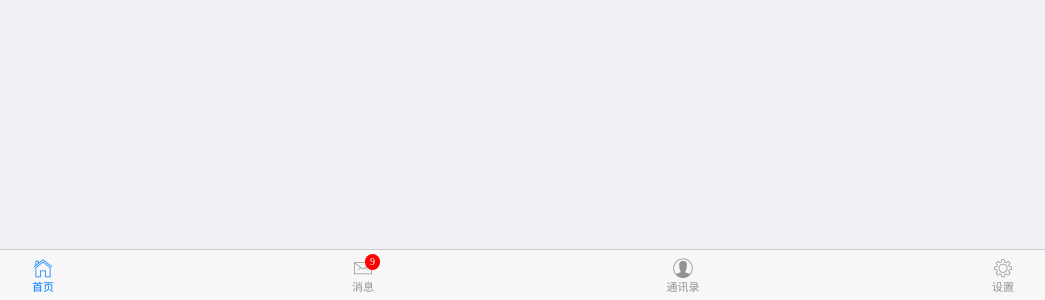
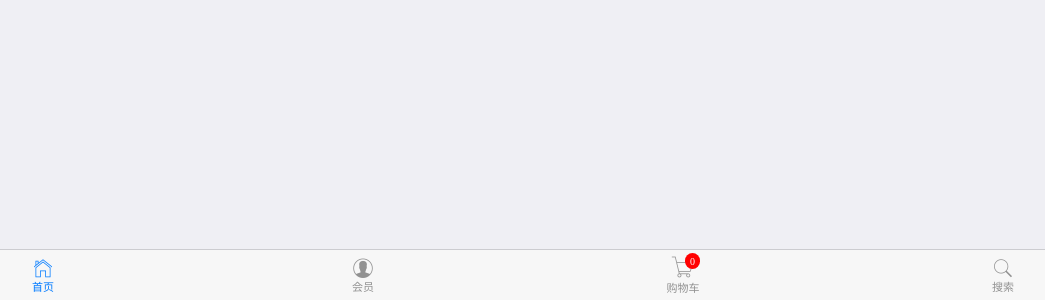
Before and after one commit to lk-kai/vue-demo, a Vue app: page / in a window 1280 px wide. Shown: the part 500-800 px from the top of the page, without its empty margins (117-1162 px from the left). Built offline with nearby package versions, Linux system fonts and the light colour scheme; what mint-ui would draw is missing.

Commit message:
导入mui字体样式库,修改底部图标

```diff
--- a/src/App.vue
+++ b/src/App.vue
@@ -7,24 +7,24 @@
       </router-link> -->
     </mt-header>
     <!-- 中间组件 -->
-
     <!-- 底部导航栏 -->
     <nav class="mui-bar mui-bar-tab">
 			<a class="mui-tab-item mui-active" href="#tabbar">
 				<span class="mui-icon mui-icon-home"></span>
 				<span class="mui-tab-label">首页</span>
 			</a>
+      <a class="mui-tab-item" href="#tabbar-with-contact">
+				<span class="mui-icon mui-icon-contact"></span>
+				<span class="mui-tab-label">会员</span>
+			</a>
 			<a class="mui-tab-item" href="#tabbar-with-chat">
-				<span class="mui-icon mui-icon-email"><span class="mui-badge">9</span></span>
-				<span class="mui-tab-label">消息</span>
+				<span class="mui-icon mui-icon-extra mui-icon-extra-cart"><span class="mui-badge">0</span></span>
+				<span class="mui-tab-label">购物车</span>
 			</a>
-			<a class="mui-tab-item" href="#tabbar-with-contact">
-				<span class="mui-icon mui-icon-contact"></span>
-				<span class="mui-tab-label">通讯录</span>
-			</a>
+
 			<a class="mui-tab-item" href="#tabbar-with-map">
-				<span class="mui-icon mui-icon-gear"></span>
-				<span class="mui-tab-label">设置</span>
+				<span class="mui-icon mui-icon-search"></span>
+				<span class="mui-tab-label">搜索</span>
 			</a>
 		</nav>
   </div>
--- a/src/main.js
+++ b/src/main.js
@@ -6,8 +6,9 @@ import MintUI from 'mint-ui'
 import 'mint-ui/lib/style.css'
 Vue.use(MintUI)
 
-// 导入mui
+// 导入Mui样式
 import './lib/mui/css/mui.min.css'
+import './lib/mui/css/icons-extra.css'
 
 Vue.config.productionTip = false
 
```
